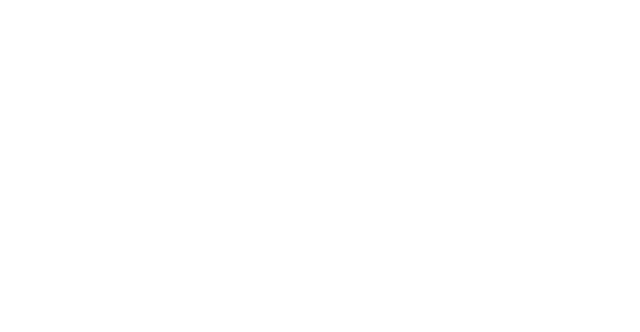
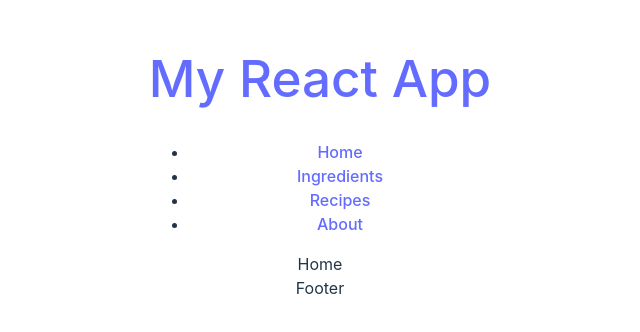
Before and after one commit to gorgx0/react-router-01, a React (Vite) app: page / in a window 1280 px wide. Shown: the part 242-574 px from the top of the page, without its empty margins (320-960 px from the left). Built offline with nearby package versions, Linux system fonts and the light colour scheme.

Commit message:
basic routing

```diff
--- a/src/App.tsx
+++ b/src/App.tsx
@@ -1,12 +1,58 @@
 import './App.css'
+import {createBrowserRouter, RouterProvider} from "react-router-dom";
+import Layout from "./Layout.tsx";
+
+function Home() {
+    return <>Home</>;
+}
+
+function About() {
+    return <>About</>;
+}
+
+function Page404() {
+    return <>Page Not Found</>;
+}
+
+function Ingredients() {
+    return <>Ingredients</>;
+}
+
+function Recipes() {
+    return <>Recipes</>;
+}
 
 function App() {
 
-  return (
-    <>
+    const router = createBrowserRouter([
+        {
+            // parent route component
+            element: <Layout/>,
+            // child route components
+            children: [
+                {
+                    path: "/",
+                    element: <Home/>,
+                }, {
+                    path: "/ingredients",
+                    element: <Ingredients/>,
+                }, {
+                    path: "/recipes",
+                    element: <Recipes/>,
+                }, {
+                    path: "/about",
+                    element: <About/>,
+                },
+            ],
+            "errorElement": <Page404/>
+        },
+    ]);
 
-    </>
-  )
+    return (
+        <>
+            <RouterProvider router={router}/>
+        </>
+    )
 }
 
 export default App
--- /dev/null
+++ b/src/Footer.tsx
@@ -0,0 +1,3 @@
+export default function Footer() {
+    return <>Footer</>
+}
--- /dev/null
+++ b/src/Header.tsx
@@ -0,0 +1,18 @@
+import {Link} from "react-router-dom";
+import PathConstants from "./pathConstants.ts";
+
+export default function Header() {
+    return <header>
+        <div className="header-div">
+            <h1 className="title"><Link to={PathConstants.HOME}>My React App</Link></h1>
+            <nav className="navbar">
+                <ul className="nav-list">
+                    <li className="nav-item"><Link to={PathConstants.HOME}>Home</Link></li>
+                    <li className="nav-item"><Link to={PathConstants.INGREDIENTS}>Ingredients</Link></li>
+                    <li className="nav-item"><Link to={PathConstants.RECIPES}>Recipes</Link></li>
+                    <li className="nav-item"><Link to={PathConstants.ABOUT}>About</Link></li>
+                </ul>
+            </nav>
+        </div>
+    </header>
+}
--- /dev/null
+++ b/src/Layout.tsx
@@ -0,0 +1,16 @@
+
+import { Outlet } from "react-router-dom"
+import Header from "./Header.tsx"
+import Footer from "./Footer.tsx"
+
+export default function Layout() {
+    return (
+        <>
+            <Header />
+            <main>
+                <Outlet />
+            </main>
+            <Footer />
+        </>
+    )
+}
--- /dev/null
+++ b/src/pathConstants.ts
@@ -0,0 +1,8 @@
+const pathConstants = {
+    HOME: "/",
+    ABOUT: "/about",
+    INGREDIENTS: "/ingredients",
+    RECIPES: "/recipes"
+}
+
+export default pathConstants;
```
